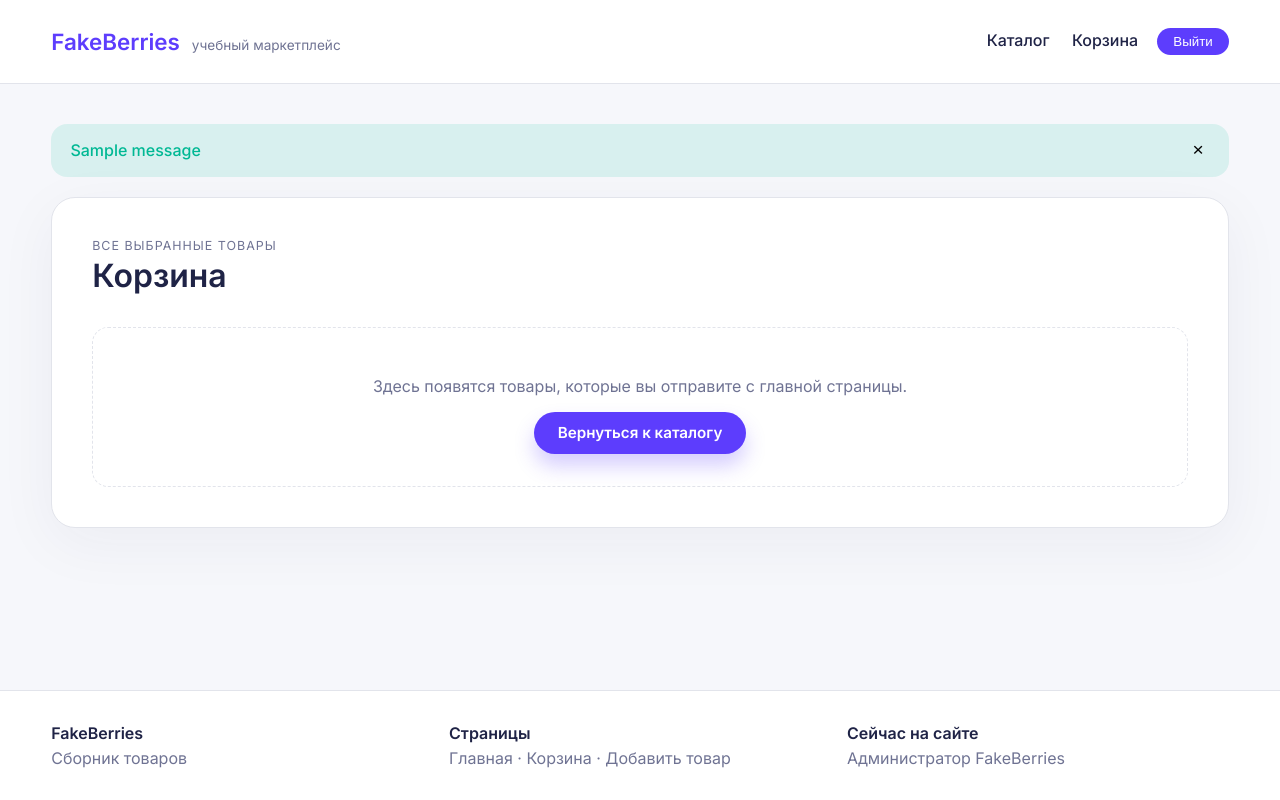
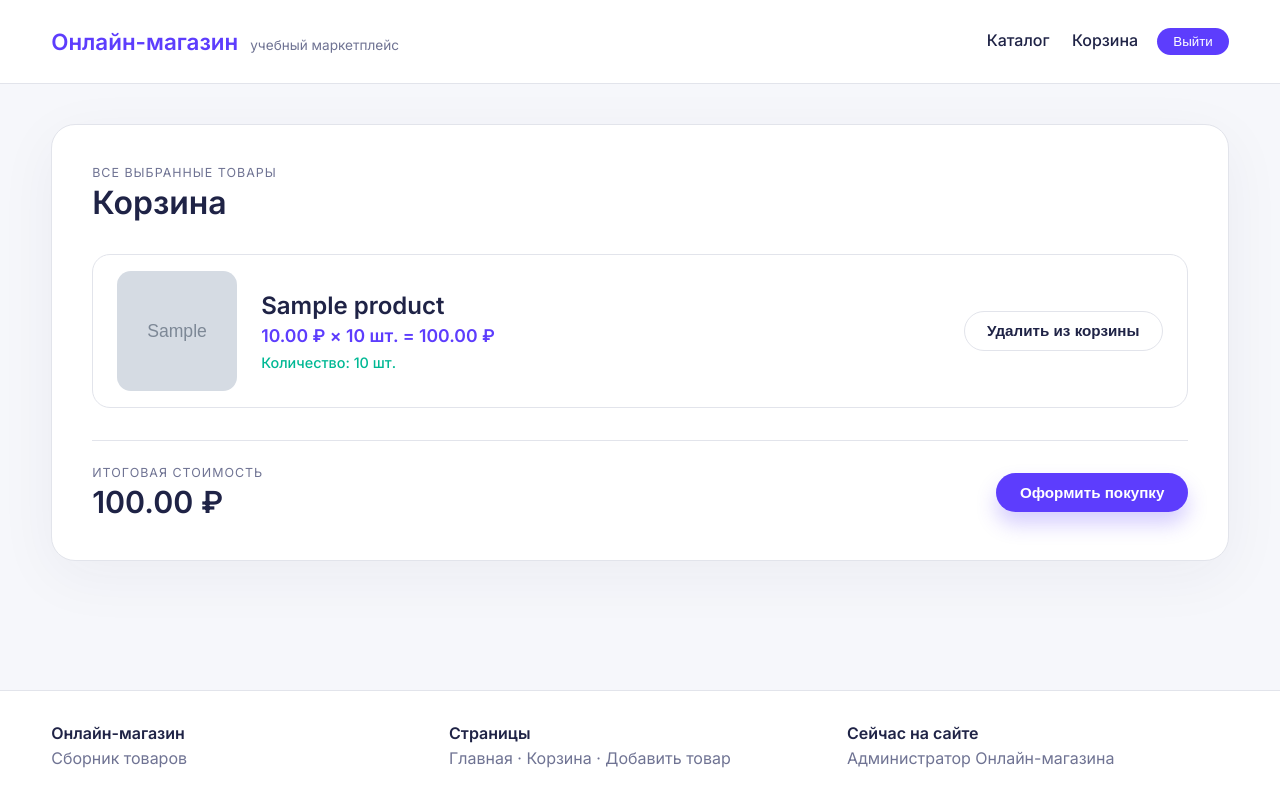
Before and after one commit to sloffy/fakeberries, a Flask app: page /basket in a window 1280 px wide. Run offline with Flask 3, Linux system fonts and the light colour scheme; a user stored in the database is signed in; tables that the repository leaves empty hold one stand-in row (values such as "Sample post"); grey boxes marked "Sample" are stand-in pictures; one stand-in notice (Sample message) is shown.

Commit message:
Воплощены пожелания мамы

```diff
--- a/app.py
+++ b/app.py
@@ -8,6 +8,7 @@
     current_app,
     send_from_directory,
     abort,
+    jsonify,
 )
 from flask_login import (
     LoginManager,
@@ -23,7 +24,7 @@
 from datetime import datetime
 import bleach
 
-from models import db, User, Product, create_default_admin
+from models import db, User, Product, BasketItem, create_default_admin
 
 
 app = Flask(__name__)
@@ -98,24 +99,31 @@
 def index():
     page = max(1, request.args.get('page', 1, type=int))
     per_page = 9
-    pagination = Product.query.filter_by(status='catalog').order_by(
+    pagination = Product.query.order_by(
         Product.created_at.desc()
     ).paginate(page=page, per_page=per_page, error_out=False)
+
+    # Получаем количество товаров в корзине для каждого товара
+    basket_quantities = {}
+    for product in pagination.items:
+        basket_item = BasketItem.query.filter_by(product_id=product.id).first()
+        basket_quantities[product.id] = basket_item.quantity if basket_item else 0
 
     return render_template(
         'index.html',
         products=pagination.items,
         pagination=pagination,
         current_page=page,
+        basket_quantities=basket_quantities,
     )
 
 
 @app.route('/basket')
 @login_required
 def basket():
-    basket_products = Product.query.filter_by(status='basket').order_by(Product.updated_at.desc()).all()
-    total = sum((product.price_as_decimal() for product in basket_products), start=Decimal('0'))
-    return render_template('basket.html', products=basket_products, total=total)
+    basket_items = BasketItem.query.order_by(BasketItem.updated_at.desc()).all()
+    total = sum((item.get_total_price() for item in basket_items), start=Decimal('0'))
+    return render_template('basket.html', basket_items=basket_items, total=total)
 
 
 @app.route('/product/add', methods=['GET', 'POST'])
@@ -141,11 +149,10 @@
             name=name,
             price=price_value,
             image_filename=filename,
-            status='catalog',
         )
         db.session.add(product)
         db.session.commit()
-        flash('Товар добавлен в каталог FakeBerries!', 'success')
+        flash('Товар добавлен в каталог онлайн-магазина!', 'success')
         return redirect(url_for('index'))
 
     return render_template('add_product.html', form_data=None)
@@ -155,28 +162,53 @@
 @login_required
 def move_to_basket(product_id):
     product = Product.query.get_or_404(product_id)
-    if product.status == 'basket':
-        flash('Товар уже в корзине.', 'info')
-        return redirect(get_redirect_target())
+    basket_item = BasketItem.query.filter_by(product_id=product_id).first()
 
-    product.status = 'basket'
+    if basket_item:
+        basket_item.quantity += 1
+        basket_item.updated_at = datetime.utcnow()
+        message = f'Количество "{product.name}" в корзине увеличено.'
+    else:
+        basket_item = BasketItem(product_id=product_id, quantity=1)
+        db.session.add(basket_item)
+        message = f'"{product.name}" добавлен в корзину.'
+
     db.session.commit()
-    flash(f'"{product.name}" перемещён в корзину.', 'success')
+
+    # Если это AJAX-запрос, возвращаем JSON
+    if request.headers.get('X-Requested-With') == 'XMLHttpRequest':
+        return jsonify({
+            'success': True,
+            'message': message,
+            'quantity': basket_item.quantity,
+            'product_id': product_id
+        })
+
+    # Иначе обычный редирект
+    flash(message, 'success')
     return redirect(get_redirect_target())
 
 
-@app.route('/product/<int:product_id>/return-to-catalog', methods=['POST'])
+@app.route('/basket/item/<int:basket_item_id>/remove', methods=['POST'])
 @login_required
-def return_to_catalog(product_id):
-    product = Product.query.get_or_404(product_id)
-    if product.status == 'catalog':
-        flash('Товар уже находится в каталоге.', 'info')
-        return redirect(get_redirect_target('basket'))
+def remove_from_basket(basket_item_id):
+    basket_item = BasketItem.query.get_or_404(basket_item_id)
+    product_name = basket_item.product.name
 
-    product.status = 'catalog'
-    db.session.commit()
-    flash(f'"{product.name}" снова доступен на главной странице.', 'success')
-    return redirect(get_redirect_target('basket'))
+    if basket_item.quantity > 1:
+        basket_item.quantity -= 1
+        basket_item.updated_at = datetime.utcnow()
+        db.session.commit()
+        flash(f'Количество "{product_name}" в корзине уменьшено.', 'success')
+    else:
+        db.session.delete(basket_item)
+        db.session.commit()
+        flash(f'"{product_name}" удалён из корзины.', 'success')
+
+    redirect_target = request.form.get('redirect') or request.args.get('next')
+    if redirect_target and redirect_target.startswith('/'):
+        return redirect(redirect_target.rstrip('?'))
+    return redirect(url_for('basket'))
 
 
 @app.route('/product/<int:product_id>/delete', methods=['POST'])
@@ -193,14 +225,13 @@
 @app.route('/basket/checkout', methods=['POST'])
 @login_required
 def checkout():
-    basket_products = Product.query.filter_by(status='basket').all()
-    if not basket_products:
+    basket_items = BasketItem.query.all()
+    if not basket_items:
         flash('Корзина уже пустая.', 'info')
         return redirect(url_for('basket'))
 
-    for product in basket_products:
-        product.delete_image()
-        db.session.delete(product)
+    # Удаляем только записи корзины, товары остаются в каталоге
+    BasketItem.query.delete()
     db.session.commit()
     flash('Покупка оформлена. Корзина очищена.', 'success')
     return redirect(url_for('basket'))
@@ -241,8 +272,53 @@
     return send_from_directory(upload_dir, filename)
 
 
+def migrate_database():
+    """Удаляет устаревшую колонку status из таблицы products"""
+    from sqlalchemy import text
+
+    try:
+        # Проверяем, существует ли колонка status
+        result = db.session.execute(text(
+            "SELECT sql FROM sqlite_master WHERE type='table' AND name='products'"
+        )).fetchone()
+
+        if result and 'status' in result[0]:
+            # SQLite не поддерживает DROP COLUMN напрямую, нужно пересоздать таблицу
+            db.session.execute(text("""
+                CREATE TABLE products_new (
+                    id INTEGER NOT NULL PRIMARY KEY,
+                    name VARCHAR(150) NOT NULL,
+                    price NUMERIC(10, 2) NOT NULL,
+                    image_filename VARCHAR(255) NOT NULL,
+                    created_at DATETIME NOT NULL,
+                    updated_at DATETIME NOT NULL
+                )
+            """))
+
+            db.session.execute(text("""
+                INSERT INTO products_new (id, name, price, image_filename, created_at, updated_at)
+                SELECT id, name, price, image_filename, created_at, updated_at
+                FROM products
+            """))
+
+            db.session.execute(text("DROP TABLE products"))
+            db.session.execute(text("ALTER TABLE products_new RENAME TO products"))
+
+            # Пересоздаём индексы, если они были
+            db.session.execute(text("""
+                CREATE INDEX IF NOT EXISTS ix_products_created_at ON products(created_at)
+            """))
+
+            db.session.commit()
+            print("Миграция базы данных выполнена: колонка status удалена")
+    except Exception as e:
+        db.session.rollback()
+        print(f"Ошибка при миграции: {e}")
+
+
 if __name__ == '__main__':
     with app.app_context():
         db.create_all()
+        migrate_database()
         create_default_admin()
     app.run(debug=True)
--- a/static/css/style.css
+++ b/static/css/style.css
@@ -182,6 +182,13 @@
     font-size: 1.1rem;
 }
 
+.fb-card__quantity {
+    margin: 0.5rem 0 0;
+    font-size: 0.9rem;
+    color: var(--fb-green);
+    font-weight: 500;
+}
+
 .fb-card__actions {
     display: flex;
     gap: 0.75rem;
@@ -288,6 +295,13 @@
     margin: 0 0 0.35rem;
 }
 
+.fb-basket__quantity {
+    margin: 0.5rem 0 0;
+    font-size: 0.9rem;
+    color: var(--fb-green);
+    font-weight: 500;
+}
+
 .fb-basket__summary {
     margin-top: 2rem;
     border-top: 1px solid var(--fb-border);
@@ -364,11 +378,17 @@
     margin-top: 0;
 }
 
-.fb-flashes {
+.fb-flashes-container {
+    position: fixed;
+    top: 0;
+    left: 0;
+    right: 0;
+    z-index: 1000;
     display: flex;
     flex-direction: column;
     gap: 0.75rem;
-    margin-bottom: 1.25rem;
+    padding: 1rem 4vw;
+    pointer-events: none;
 }
 
 .fb-flash {
@@ -378,6 +398,33 @@
     justify-content: space-between;
     align-items: center;
     font-weight: 500;
+    pointer-events: auto;
+    box-shadow: 0 4px 20px rgba(0, 0, 0, 0.15);
+    max-width: 600px;
+    margin: 0 auto;
+    animation: slideDown 0.3s ease-out;
+}
+
+@keyframes slideDown {
+    from {
+        opacity: 0;
+        transform: translateY(-20px);
+    }
+    to {
+        opacity: 1;
+        transform: translateY(0);
+    }
+}
+
+@keyframes slideUp {
+    from {
+        opacity: 1;
+        transform: translateY(0);
+    }
+    to {
+        opacity: 0;
+        transform: translateY(-20px);
+    }
 }
 
 .fb-flash--success {
@@ -395,11 +442,22 @@
     color: var(--fb-primary);
 }
 
-.fb-flash__close {
+.fb-flash__close,
+.fb-flash [data-close-flash] {
     background: none;
     border: none;
-    font-size: 1.2rem;
+    font-size: 1.5rem;
     cursor: pointer;
+    padding: 0;
+    margin-left: 1rem;
+    line-height: 1;
+    opacity: 0.7;
+    transition: opacity 0.2s;
+}
+
+.fb-flash__close:hover,
+.fb-flash [data-close-flash]:hover {
+    opacity: 1;
 }
 
 .fb-footer {
--- a/static/js/main.js
+++ b/static/js/main.js
@@ -1,6 +1,8 @@
 document.addEventListener('DOMContentLoaded', () => {
     initFlashClose();
     initFileInputHints();
+    initBasketAjax();
+    moveServerFlashMessages();
 });
 
 function initFlashClose() {
@@ -8,9 +10,34 @@
         button.addEventListener('click', () => {
             const flash = button.closest('.fb-flash');
             if (flash) {
-                flash.remove();
+                flash.style.animation = 'slideUp 0.3s ease-out';
+                setTimeout(() => flash.remove(), 300);
             }
         });
+    });
+}
+
+function moveServerFlashMessages() {
+    // Перемещаем flash-сообщения с сервера в фиксированный контейнер
+    const serverFlashes = document.querySelectorAll('[data-flash-message]');
+    if (serverFlashes.length === 0) return;
+
+    let container = document.querySelector('.fb-flashes-container');
+    if (!container) {
+        container = document.createElement('div');
+        container.className = 'fb-flashes-container';
+        document.body.insertBefore(container, document.body.firstChild);
+    }
+
+    serverFlashes.forEach(flash => {
+        flash.removeAttribute('data-flash-message');
+        container.appendChild(flash);
+
+        // Автоматически закрываем через 3 секунды
+        setTimeout(() => {
+            flash.style.animation = 'slideUp 0.3s ease-out';
+            setTimeout(() => flash.remove(), 300);
+        }, 3000);
     });
 }
 
@@ -30,3 +57,100 @@
         });
     });
 }
+
+function initBasketAjax() {
+    const forms = document.querySelectorAll('.add-to-basket-form');
+    forms.forEach(form => {
+        form.addEventListener('submit', async (e) => {
+            e.preventDefault();
+
+            const button = form.querySelector('button[type="submit"]');
+            const originalText = button.textContent;
+            const productId = parseInt(form.dataset.productId);
+
+            // Сохраняем позицию скролла
+            const scrollPosition = window.pageYOffset || document.documentElement.scrollTop;
+
+            // Блокируем кнопку
+            button.disabled = true;
+            button.textContent = 'Добавление...';
+
+            try {
+                const formData = new FormData(form);
+                const response = await fetch(form.action, {
+                    method: 'POST',
+                    headers: {
+                        'X-Requested-With': 'XMLHttpRequest'
+                    },
+                    body: formData
+                });
+
+                const data = await response.json();
+
+                if (data.success) {
+                    // Обновляем счётчик
+                    const quantityContainer = document.querySelector(`.fb-card__quantity-container[data-product-id="${productId}"]`);
+                    const quantityElement = quantityContainer?.querySelector('.fb-card__quantity');
+                    const quantityValue = quantityContainer?.querySelector('.quantity-value');
+
+                    if (quantityElement && quantityValue) {
+                        const newQuantity = data.quantity;
+                        quantityValue.textContent = newQuantity;
+                        quantityElement.style.display = newQuantity > 0 ? 'block' : 'none';
+                    }
+
+                    // Показываем уведомление (опционально)
+                    showFlashMessage(data.message, 'success');
+                } else {
+                    showFlashMessage('Ошибка при добавлении товара в корзину', 'error');
+                }
+            } catch (error) {
+                console.error('Ошибка:', error);
+                showFlashMessage('Ошибка при добавлении товара в корзину', 'error');
+            } finally {
+                // Восстанавливаем кнопку
+                button.disabled = false;
+                button.textContent = originalText;
+
+                // Восстанавливаем позицию скролла
+                window.scrollTo(0, scrollPosition);
+            }
+        });
+    });
+}
+
+function showFlashMessage(message, type) {
+    // Получаем или создаём контейнер для flash-сообщений
+    let container = document.querySelector('.fb-flashes-container');
+    if (!container) {
+        container = document.createElement('div');
+        container.className = 'fb-flashes-container';
+        document.body.insertBefore(container, document.body.firstChild);
+    }
+
+    // Создаём элемент уведомления
+    const flash = document.createElement('div');
+    flash.className = `fb-flash fb-flash--${type}`;
+    flash.innerHTML = `
+        <span>${message}</span>
+        <button type="button" data-close-flash aria-label="Закрыть">×</button>
+    `;
+
+    // Вставляем в контейнер
+    container.appendChild(flash);
+
+    // Автоматически закрываем через 3 секунды
+    setTimeout(() => {
+        flash.style.animation = 'slideUp 0.3s ease-out';
+        setTimeout(() => flash.remove(), 300);
+    }, 3000);
+
+    // Инициализируем кнопку закрытия
+    const closeBtn = flash.querySelector('[data-close-flash]');
+    if (closeBtn) {
+        closeBtn.addEventListener('click', () => {
+            flash.style.animation = 'slideUp 0.3s ease-out';
+            setTimeout(() => flash.remove(), 300);
+        });
+    }
+}
--- a/templates/add_product.html
+++ b/templates/add_product.html
@@ -1,6 +1,6 @@
 {% extends "base.html" %}
 
-{% block title %}Добавить товар — FakeBerries{% endblock %}
+{% block title %}Добавить товар{% endblock %}
 
 {% block content %}
 <section class="fb-section fb-section--narrow">
--- a/templates/auth/login.html
+++ b/templates/auth/login.html
@@ -1,6 +1,6 @@
 {% extends "base.html" %}
 
-{% block title %}Вход — FakeBerries{% endblock %}
+{% block title %}Вход{% endblock %}
 
 {% block content %}
 <section class="fb-auth">
--- a/templates/base.html
+++ b/templates/base.html
@@ -3,7 +3,7 @@
 <head>
     <meta charset="UTF-8">
     <meta name="viewport" content="width=device-width, initial-scale=1.0">
-    <title>{% block title %}FakeBerries{% endblock %}</title>
+    <title>{% block title %}Онлайн-магазин{% endblock %}</title>
     <link rel="preconnect" href="https://fonts.googleapis.com">
     <link rel="preconnect" href="https://fonts.gstatic.com" crossorigin>
     <link href="https://fonts.googleapis.com/css2?family=Inter:wght@400;500;600&display=swap" rel="stylesheet">
@@ -13,7 +13,7 @@
 <body>
     <header class="fb-header">
         <div class="fb-header__brand">
-            <a class="fb-logo" href="{{ url_for('index') }}">FakeBerries</a>
+            <a class="fb-logo" href="{{ url_for('index') }}">Онлайн-магазин</a>
             <span class="fb-tagline">учебный маркетплейс</span>
         </div>
         <nav class="fb-nav">
@@ -29,17 +29,17 @@
         </nav>
     </header>
 
+    <div class="fb-flashes-container"></div>
+
     <main class="fb-main">
         {% with messages = get_flashed_messages(with_categories=true) %}
             {% if messages %}
-                <div class="fb-flashes">
-                    {% for category, message in messages %}
-                        <div class="fb-flash fb-flash--{{ category }}">
-                            <span>{{ message }}</span>
-                            <button type="button" class="fb-flash__close" data-close-flash>&times;</button>
-                        </div>
-                    {% endfor %}
-                </div>
+                {% for category, message in messages %}
+                    <div class="fb-flash fb-flash--{{ category }}" data-flash-message>
+                        <span>{{ message }}</span>
+                        <button type="button" class="fb-flash__close" data-close-flash>&times;</button>
+                    </div>
+                {% endfor %}
             {% endif %}
         {% endwith %}
 
@@ -48,7 +48,7 @@
 
     <footer class="fb-footer">
         <div class="fb-footer__column">
-            <p class="fb-footer__title">FakeBerries</p>
+            <p class="fb-footer__title">Онлайн-магазин</p>
             <p class="fb-footer__text">Сборник товаров</p>
         </div>
         <div class="fb-footer__column">
--- a/templates/basket.html
+++ b/templates/basket.html
@@ -1,6 +1,6 @@
 {% extends "base.html" %}
 
-{% block title %}Корзина — FakeBerries{% endblock %}
+{% block title %}Корзина{% endblock %}
 
 {% block content %}
 <section class="fb-section">
@@ -11,18 +11,19 @@
         </div>
     </div>
 
-    {% if products %}
+    {% if basket_items %}
         <div class="fb-basket">
-            {% for product in products %}
+            {% for item in basket_items %}
                 <article class="fb-basket__item">
                     <div class="fb-basket__preview">
-                        <img src="{{ url_for('media_file', filename=product.image_filename) }}" alt="{{ product.name }}">
+                        <img src="{{ url_for('media_file', filename=item.product.image_filename) }}" alt="{{ item.product.name }}">
                     </div>
                     <div class="fb-basket__info">
-                        <h2>{{ product.name }}</h2>
-                        <p class="fb-card__price">{{ '%.2f'|format(product.price) }} ₽</p>
+                        <h2>{{ item.product.name }}</h2>
+                        <p class="fb-card__price">{{ '%.2f'|format(item.product.price) }} ₽ × {{ item.quantity }} шт. = {{ '%.2f'|format(item.get_total_price()) }} ₽</p>
+                        <p class="fb-basket__quantity">Количество: {{ item.quantity }} шт.</p>
                     </div>
-                    <form action="{{ url_for('return_to_catalog', product_id=product.id) }}" method="post">
+                    <form action="{{ url_for('remove_from_basket', basket_item_id=item.id) }}" method="post">
                         <input type="hidden" name="redirect" value="{{ request.full_path }}">
                         <button type="submit" class="fb-btn fb-btn--ghost">Удалить из корзины</button>
                     </form>
```
Also changed, not shown: models.py (+29 -2 lines), templates/index.html (+11 -7 lines), instance/fakeberries.db.
